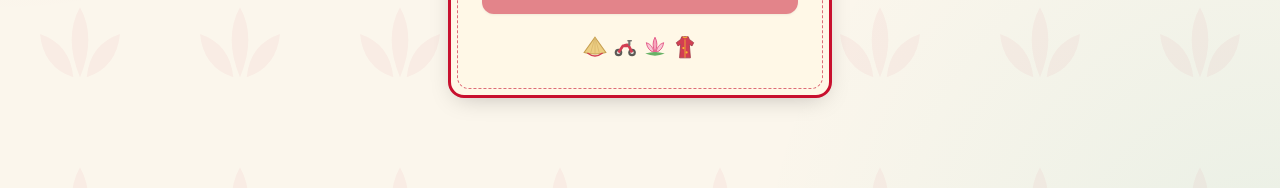
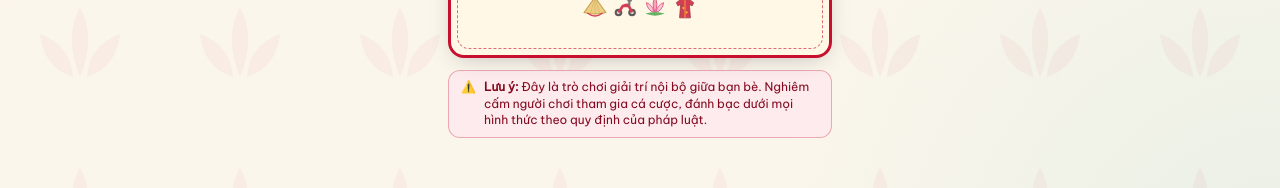
Before and after one commit to cuongcuchi3010-art/cotyphuclb30, a React (Vite) app in the folder client/: page / in a window 1280 px wide. Shown: the part 506-694 px from the top of the page. Built offline with nearby package versions, Linux system fonts and the light colour scheme; no server answers.

Commit message:
Thêm cảnh báo nghiêm cấm cá cược, đánh bạc ở cổng vào, trang chủ, sảnh chờ và trong ván
Co-Authored-By: Claude Opus 5.5 <noreply@anthropic.com>
Claude-Session: https://claude.ai/code/session_01LpijLkajHvXiC7375Y3pgP

```diff
--- a/client/src/components/AuthScreen.tsx
+++ b/client/src/components/AuthScreen.tsx
@@ -4,6 +4,7 @@ import { S } from '../strings.vi';
 import { api, saveAuth } from '../store';
 import { Btn, Panel } from './ui';
 import { TokenIcon } from './TokenIcon';
+import { LegalNotice } from './LegalNotice';
 
 export function AuthScreen() {
   const [mode, setMode] = useState<'login' | 'register'>('login');
@@ -135,6 +136,7 @@ export function AuthScreen() {
           </Btn>
         </form>
       </Panel>
+      <LegalNotice />
     </div>
   );
 }
--- a/client/src/components/GameScreen.tsx
+++ b/client/src/components/GameScreen.tsx
@@ -15,6 +15,7 @@ import { PayNotices } from './PayNotices';
 import { TabBar, TabContent } from './Tabs';
 import { RulesButton } from './RulesGuide';
 import { Btn } from './ui';
+import { LegalNotice } from './LegalNotice';
 
 const RAIL = 84;
 const TOPBAR = 48;
@@ -84,6 +85,7 @@ export function GameScreen() {
               <TabContent />
             </div>
           </div>
+          <LegalNotice compact className="shrink-0" />
         </aside>
         {overlays}
       </div>
@@ -110,6 +112,7 @@ export function GameScreen() {
           </div>
         )}
         {!diamond && <PlayerList compact cols={w >= 600 ? 3 : 2} />}
+        <LegalNotice compact className="mt-1.5" />
       </div>
       <div
         ref={barRef}
--- a/client/src/components/GateScreen.tsx
+++ b/client/src/components/GateScreen.tsx
@@ -3,6 +3,7 @@ import { useState } from 'react';
 import { S } from '../strings.vi';
 import { useStore } from '../store';
 import { TokenIcon } from './TokenIcon';
+import { LegalNotice } from './LegalNotice';
 
 /** Màn hình "BÁO DANH": nhập mật khẩu chung mới được vào (chặn bot) */
 export function GateScreen() {
@@ -127,6 +128,8 @@ export function GateScreen() {
           </div>
         </div>
 
+        <LegalNotice className="mt-3" />
+
         {/* Con dấu đỏ */}
         <motion.div
           initial={false}
--- a/client/src/components/Home.tsx
+++ b/client/src/components/Home.tsx
@@ -7,6 +7,7 @@ import { Btn, Panel } from './ui';
 import { AvatarEditor } from './AvatarEditor';
 import { DiscordButton } from './DiscordButton';
 import { TokenIcon } from './TokenIcon';
+import { LegalNotice } from './LegalNotice';
 
 export function Home() {
   const auth = useStore((s) => s.auth);
@@ -183,6 +184,7 @@ export function Home() {
         </Panel>
       )}
       <p className="text-center text-sm text-gray-500">{S.home.how}</p>
+      <LegalNotice />
     </div>
   );
 }
--- /dev/null
+++ b/client/src/components/LegalNotice.tsx
@@ -0,0 +1,32 @@
+import { S } from '../strings.vi';
+import { cx } from '../lib';
+
+/** Cảnh báo: trò chơi giải trí nội bộ, nghiêm cấm cá cược / đánh bạc */
+export function LegalNotice({ compact, className }: { compact?: boolean; className?: string }) {
+  if (compact)
+    return (
+      <p
+        role="note"
+        className={cx(
+          'text-center text-[11px] leading-snug text-gray-500 dark:text-gray-400',
+          className,
+        )}
+      >
+        ⚠️ {S.legal}
+      </p>
+    );
+  return (
+    <div
+      role="note"
+      className={cx(
+        'flex gap-2 rounded-xl border border-son/30 bg-son-50 px-3 py-2 text-left text-xs leading-snug text-son-700 dark:border-son/40 dark:bg-son/15 dark:text-son-100',
+        className,
+      )}
+    >
+      <span aria-hidden>⚠️</span>
+      <span>
+        <b>{S.legalTitle}</b> {S.legal}
+      </span>
+    </div>
+  );
+}
--- a/client/src/components/Lobby.tsx
+++ b/client/src/components/Lobby.tsx
@@ -7,6 +7,7 @@ import { TokenIcon } from './TokenIcon';
 import { Avatar } from './Avatar';
 import { Btn, Panel } from './ui';
 import { RulesButton } from './RulesGuide';
+import { LegalNotice } from './LegalNotice';
 
 export function Lobby() {
   const { room, me } = useGame();
@@ -27,6 +28,7 @@ export function Lobby() {
         <h1 className="text-3xl font-extrabold text-son dark:text-nghe">{S.appName}</h1>
         <div className="text-sm text-gray-500">{S.lobby.title}</div>
       </header>
+      <LegalNotice />
 
       <Panel className="text-center">
         <div className="text-sm text-gray-500">{S.lobby.code}</div>
--- a/client/src/components/RulesGuide.tsx
+++ b/client/src/components/RulesGuide.tsx
@@ -3,6 +3,7 @@ import { formatMoney, type BuildRule, type Rules } from '@cotyphu/shared';
 import { S } from '../strings.vi';
 import { cx, useGame } from '../lib';
 import { Btn, Modal } from './ui';
+import { LegalNotice } from './LegalNotice';
 
 /** Nút "Luật chơi": mở bảng luật ngay trong phòng (sảnh chờ và trong ván) */
 export function RulesButton({ className, label }: { className?: string; label?: boolean }) {
@@ -34,6 +35,7 @@ export function RulesModal({ open, onClose }: { open: boolean; onClose: () => vo
           ✕
         </Btn>
       </div>
+      <LegalNotice className="mb-3" />
       {rules && <ThisGame rules={rules} />}
       <div className="mt-3 space-y-2 text-sm leading-relaxed">
         <Section title="🎲 Một lượt chơi" open>
--- a/client/src/strings.vi.ts
+++ b/client/src/strings.vi.ts
@@ -187,6 +187,10 @@ export const S = {
     openAssets: 'Mở Tài sản',
   },
 
+  legalTitle: 'Lưu ý:',
+  legal:
+    'Đây là trò chơi giải trí nội bộ giữa bạn bè. Nghiêm cấm người chơi tham gia cá cược, đánh bạc dưới mọi hình thức theo quy định của pháp luật.',
+
   guide: {
     open: 'Xem luật chơi',
     short: 'Luật',
```
Also changed, not shown: 1 other file (tests, documents, lock files or other folders).
